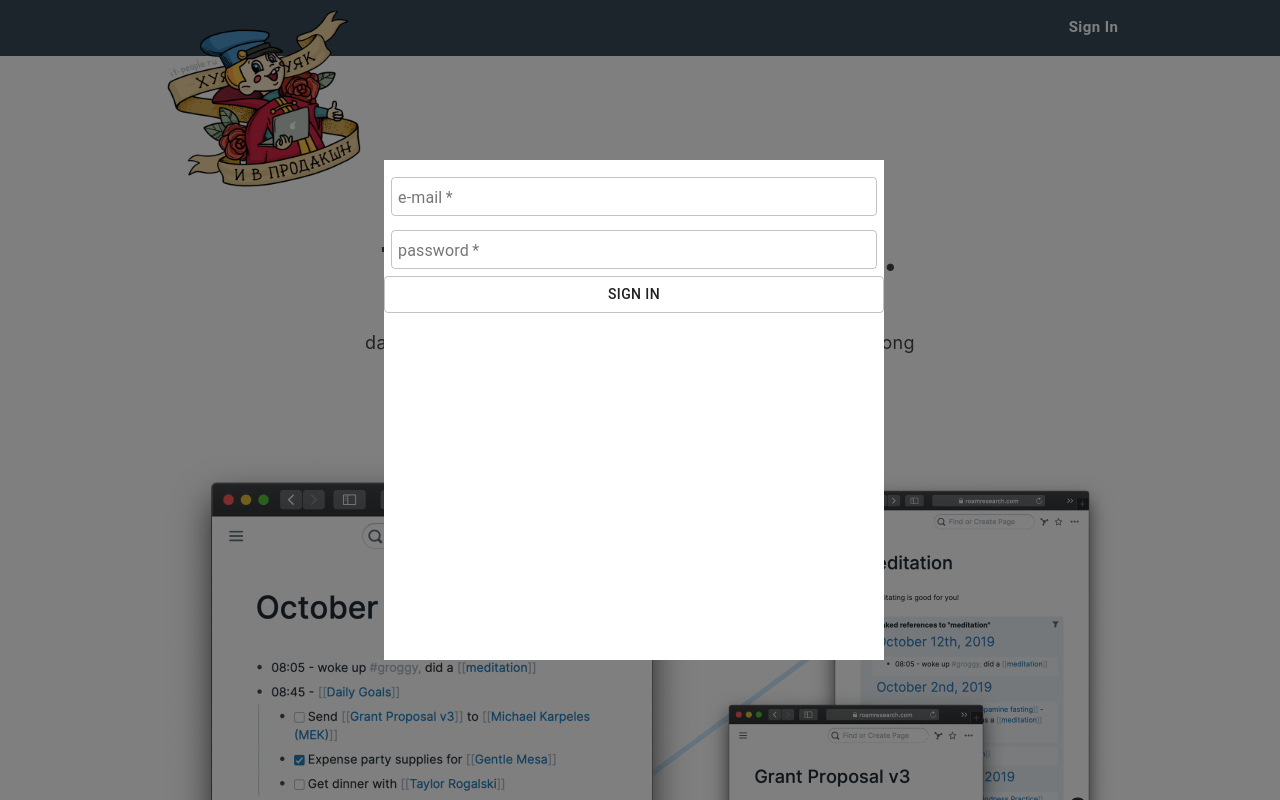
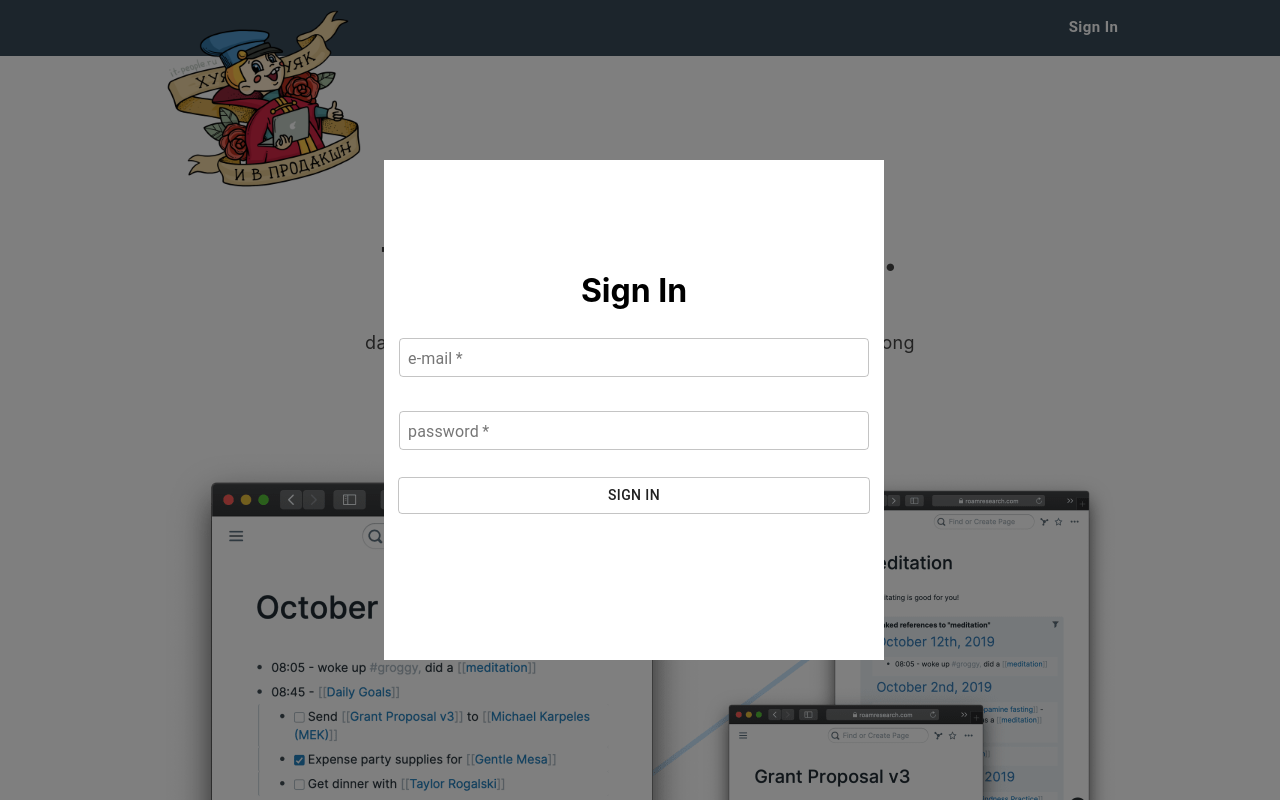
Before and after one commit to kornienko199004/rsclone, a React (Create React App) app: page / in a window 1280 px wide. Both pictures are taken after a click on the button "Sign In". Shown: the top 800 px of the page. Built offline with nearby package versions, Linux system fonts and the light colour scheme.

Commit message:
Main component (#18)
* merge: merge branches

* feat: add styles for home forms

```diff
--- a/src/components/home/Home.tsx
+++ b/src/components/home/Home.tsx
@@ -34,10 +34,14 @@ const useStyles = makeStyles(() => createStyles({
     letterSpacing: '0.04em',
   },
   registrationForm: {
+    display: 'flex',
+    alignItems: 'center',
+    justifyContent: 'center',
     width: '500px',
     height: '500px',
     backgroundColor: '#fff',
     position: 'absolute',
+    flexDirection: 'column',
     left: '30%',
     top: '20%',
   },
--- a/src/components/home/LoginFrom.tsx
+++ b/src/components/home/LoginFrom.tsx
@@ -10,7 +10,17 @@ import { userLoggedIn } from '../../store/actionsCreators/actionsCreators';
 
 const useStyles = makeStyles(() => createStyles({
   textField: {
-    padding: '7px',
+    padding: '7px 15px 27px 15px',
+  },
+  button: {
+    marginLeft: '14px',
+    marginRight: '14px',
+    '&:hover': {
+      backgroundColor: '#8689b1',
+    },
+  },
+  title: {
+    marginTop: '-35px',
   },
 }));
 
@@ -59,11 +69,16 @@ const LoginForm = ({ onUserLoggedIn }: { onUserLoggedIn: any }) => {
   };
 
   return (
-    <form className="registration" onSubmit={onSubmitForm}>
-      <TextField name="email" className={classes.textField} onChange={onInputChange} label="e-mail" variant="outlined" type="email" required />
-      <TextField name="password" className={classes.textField} onChange={onInputChange} label="password" variant="outlined" type="password" required />
-      <Button type="submit" variant="outlined">Sign In</Button>
-    </form>
+    <>
+      <h1 className={classes.title}>
+        Sign In
+      </h1>
+      <form className="registration" onSubmit={onSubmitForm}>
+        <TextField name="email" className={classes.textField} onChange={onInputChange} label="e-mail" variant="outlined" type="email" required />
+        <TextField name="password" className={classes.textField} onChange={onInputChange} label="password" variant="outlined" type="password" required />
+        <Button type="submit" variant="outlined" classes={{ outlined: classes.button }}>Sign In</Button>
+      </form>
+    </>
   );
 };
 
--- a/src/components/home/RegistrationForm.tsx
+++ b/src/components/home/RegistrationForm.tsx
@@ -11,7 +11,14 @@ import { userLoggedIn } from '../../store/actionsCreators/actionsCreators';
 
 const useStyles = makeStyles(() => createStyles({
   textField: {
-    padding: '7px',
+    padding: '7px 15px 27px 15px',
+  },
+  button: {
+    marginLeft: '14px',
+    marginRight: '14px',
+    '&:hover': {
+      backgroundColor: '#8689b1',
+    },
   },
 }));
 
@@ -22,7 +29,7 @@ interface IRegistrationForm {
 }
 
 const RegistrationForm = (
-  { isLoggedIn, onUserLoggedIn } : {isLoggedIn: boolean, onUserLoggedIn: any},
+  { onUserLoggedIn } : {onUserLoggedIn: any},
 ) => {
   const classes = useStyles();
   const [data, setData] = useState<IRegistrationForm>({
@@ -47,7 +54,6 @@ const RegistrationForm = (
     event.preventDefault();
 
     service.createUser(data).then(async () => {
-      console.log(isLoggedIn);
       await service.login(data)
         .then(async (userData: object) => {
           onUserLoggedIn(userData);
@@ -57,12 +63,17 @@ const RegistrationForm = (
   };
 
   return (
-    <form className="registration" onSubmit={onSubmitForm}>
-      <TextField name="name" className={classes.textField} onChange={onInputChange} label="username" variant="outlined" required />
-      <TextField name="email" className={classes.textField} onChange={onInputChange} label="e-mail" variant="outlined" type="email" required />
-      <TextField name="password" className={classes.textField} onChange={onInputChange} label="password" variant="outlined" type="password" required />
-      <Button type="submit" variant="outlined">Register</Button>
-    </form>
+    <>
+      <h1>
+        Sign Up
+      </h1>
+      <form className="registration" onSubmit={onSubmitForm}>
+        <TextField name="name" className={classes.textField} onChange={onInputChange} label="username" variant="outlined" required />
+        <TextField name="email" className={classes.textField} onChange={onInputChange} label="e-mail" variant="outlined" type="email" required />
+        <TextField name="password" className={classes.textField} onChange={onInputChange} label="password" variant="outlined" type="password" required />
+        <Button type="submit" variant="outlined" classes={{ outlined: classes.button }}>Sign Up</Button>
+      </form>
+    </>
   );
 };
 
--- a/src/components/home/home.scss
+++ b/src/components/home/home.scss
@@ -108,8 +108,12 @@
 }
 
 .registration {
+  width: 100%;
   display: flex;
   justify-content: center;
   flex-direction: column;
-  margin-top: 10px;
 }
+
+.MuiInputLabel-root {
+  padding-left: 10px!important;
+}
```
